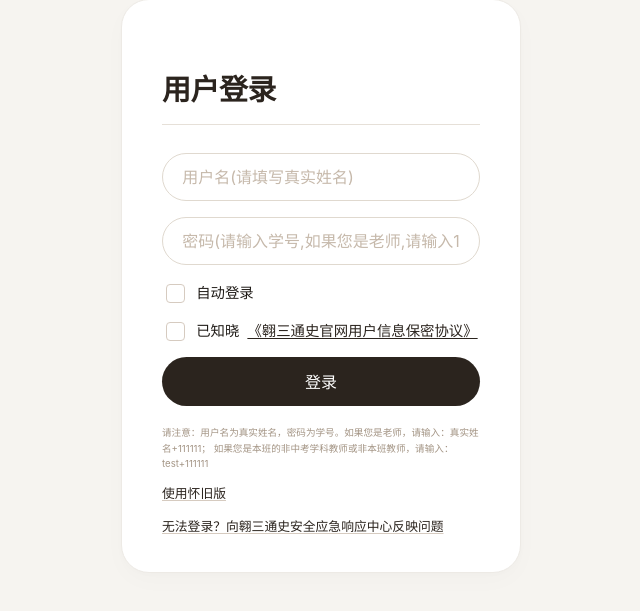
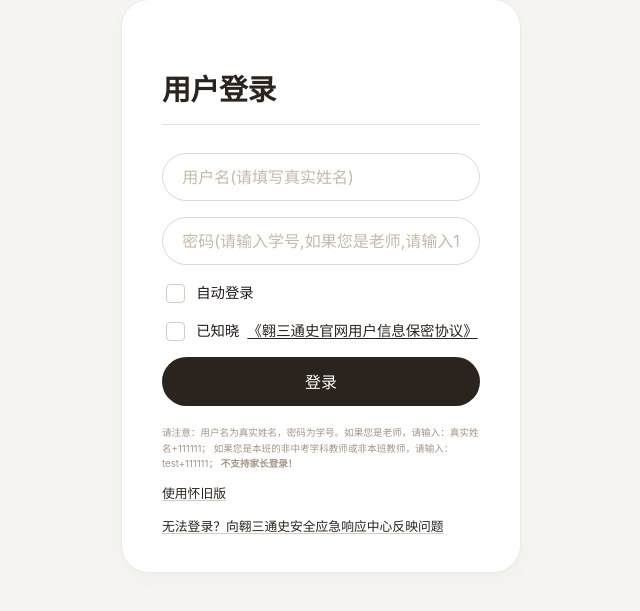
Before and after one commit to zfscjch/OrsunHistory, a Flask app: page /login in a window 1280 px wide. Shown: the part 114-725 px from the top of the page, without its empty margins (319-959 px from the left). Run offline with Flask 3, Linux system fonts and the light colour scheme; parts of the project's set-up code (start-up, migrations or seed data) failed here and were passed over.

Commit message:
修改登录注意事项

```diff
--- a/templates/login.html
+++ b/templates/login.html
@@ -58,7 +58,8 @@
 			<div id="message" class="error-message"></div>
 			<div class="info-text">
 				请注意：用户名为真实姓名，密码为学号。如果您是老师，请输入：真实姓名+111111；
-				如果您是本班的非中考学科教师或非本班教师，请输入：test+111111
+				如果您是本班的非中考学科教师或非本班教师，请输入：test+111111；
+				<strong>不支持家长登录！</strong>
 			</div>
 			<a href="/outdatedLogin" class="issue">使用怀旧版</a>
 			<a href="/issues" class="issue">无法登录？向翱三通史安全应急响应中心反映问题</a>
```
